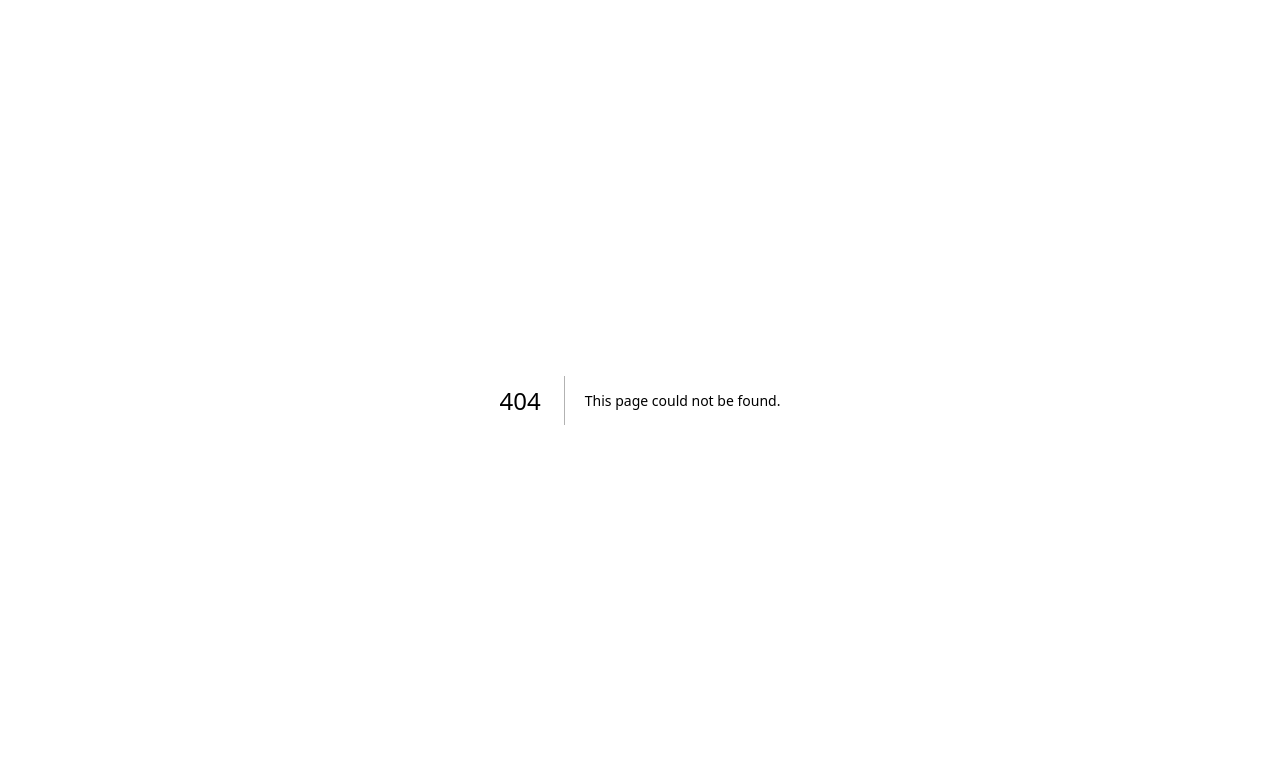
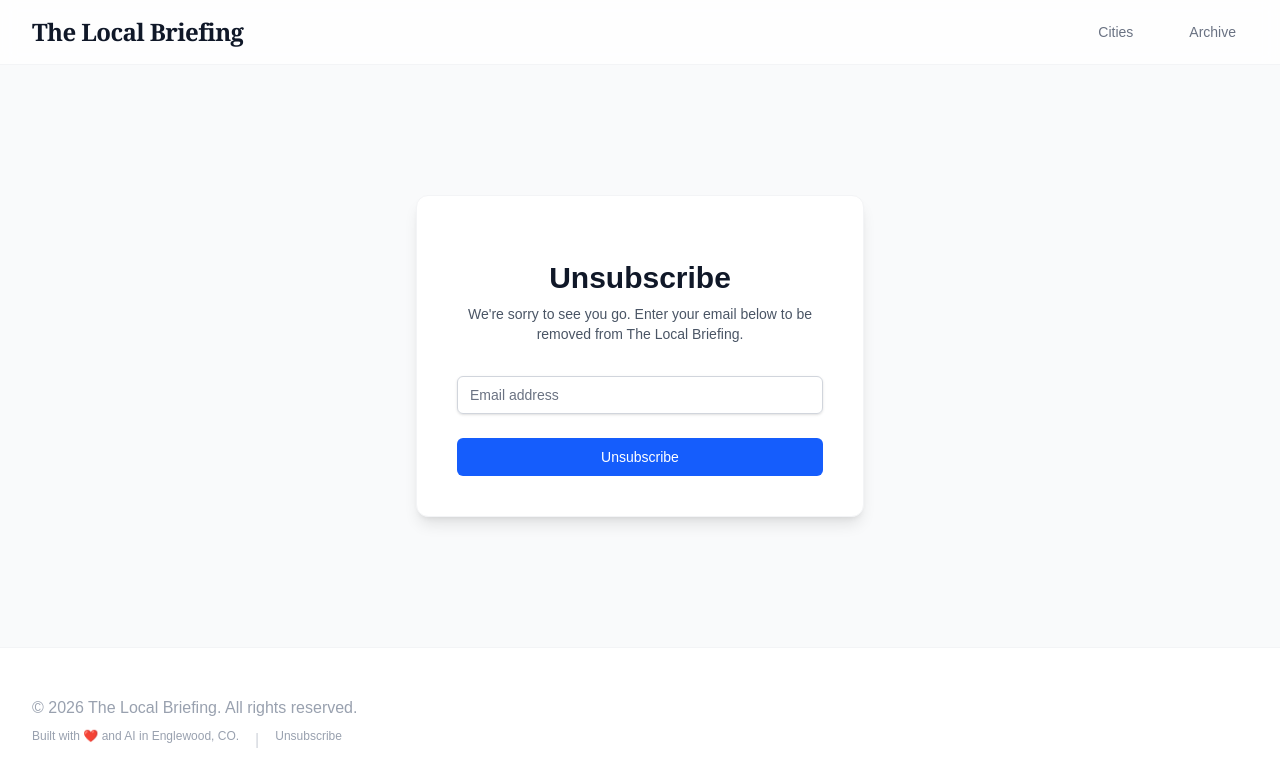
Before and after one commit to thelocalbriefing/the-local-briefing, a Next.js app: page /unsubscribe in a window 1280 px wide. Before the commit this address had no page. Shown: the top 782 px of the page. Built offline with nearby package versions, Linux system fonts and the light colour scheme.

Commit message:
feat: Replace Google Form links with branded Subscribe/Unsubscribe forms

```diff
--- a/app/components/Footer.tsx
+++ b/app/components/Footer.tsx
@@ -1,4 +1,6 @@
 // app/components/Footer.tsx
+import Link from 'next/link';
+
 export default function Footer() {
   return (
     <footer className="bg-white border-t border-gray-100">
@@ -10,9 +12,15 @@ export default function Footer() {
           <p className="text-base text-gray-400">
             &copy; {new Date().getFullYear()} The Local Briefing. All rights reserved.
           </p>
-          <p className="text-xs text-gray-400 mt-2">
-            Built with ❤️ and AI in Englewood, CO.
-          </p>
+          <div className="flex justify-center sm:justify-start space-x-4 mt-2">
+            <p className="text-xs text-gray-400">
+              Built with ❤️ and AI in Englewood, CO.
+            </p>
+            <span className="text-gray-300">|</span>
+            <Link href="/unsubscribe" className="text-xs text-gray-400 hover:text-gray-600 transition-colors">
+              Unsubscribe
+            </Link>
+          </div>
         </div>
       </div>
     </footer>
--- a/app/components/SubscribeForm.tsx
+++ b/app/components/SubscribeForm.tsx
@@ -4,11 +4,16 @@
 import { useState } from 'react';
 
 const CITIES = [
-  { id: 'englewood', label: 'Englewood, CO' },
-  { id: 'parker', label: 'Parker, CO' },
-  { id: 'austin', label: 'Austin, TX' },
-  { id: 'portland_me', label: 'Portland, ME' },
+  { id: 'Englewood', label: 'Englewood, CO' },
+  { id: 'Parker', label: 'Parker, CO' },
+  { id: 'Austin', label: 'Austin, TX' },
+  { id: 'Portland, ME', label: 'Portland, ME' },
 ];
+
+// Main Signup Form Configuration
+// Form ID: 1FAIpQLScXfR9-J-fJ-fJ-fJ-fJ-fJ-fJ-fJ (Example - Need real one)
+// Using a placeholder for now, user needs to provide the real "Subscribe" form details
+// Entry IDs needed: Email, City
 
 export default function SubscribeForm() {
   const [email, setEmail] = useState('');
@@ -19,11 +24,31 @@ export default function SubscribeForm() {
     e.preventDefault();
     setStatus('loading');
 
-    // Simulate API call for now (we'll implement the real one later)
-    setTimeout(() => {
-      setStatus('success');
-      setEmail('');
-    }, 1500);
+    // Google Form Configuration
+    // Form ID: 1FAIpQLScXk5fAHeMHA5dRJc37ukPAVWIJQET1YpjxS8nrJ_tPBAoXSQ
+    const GOOGLE_FORM_ACTION_URL = "https://docs.google.com/forms/d/e/1FAIpQLScXk5fAHeMHA5dRJc37ukPAVWIJQET1YpjxS8nrJ_tPBAoXSQ/formResponse";
+    const EMAIL_ENTRY_ID = "entry.2133701954";
+    const CITY_ENTRY_ID = "entry.328135518";
+
+    try {
+        const formData = new FormData();
+        formData.append(EMAIL_ENTRY_ID, email);
+        formData.append(CITY_ENTRY_ID, selectedCity);
+
+        // Mode 'no-cors' is required for Google Forms to avoid CORS errors in browser
+        await fetch(GOOGLE_FORM_ACTION_URL, {
+            method: "POST",
+            body: formData,
+            mode: "no-cors"
+        });
+
+        // Google Forms with no-cors doesn't return a readable status, so we assume success if no error thrown
+        setStatus('success');
+        setEmail('');
+    } catch (error) {
+        console.error('Subscribe error:', error);
+        setStatus('error');
+    }
   };
 
   return (
--- a/app/page.tsx
+++ b/app/page.tsx
@@ -19,9 +19,7 @@ export default function Home() {
               <br className="hidden sm:block" /> No doomscrolling, just the facts.
             </p>
             <div className="mt-8 flex justify-center">
-              <a href="https://forms.gle/qLVBLUJ5uHuBETB39" target="_blank" rel="noopener noreferrer" className="inline-flex items-center px-6 py-3 border border-transparent text-base font-medium rounded-md shadow-sm text-white bg-blue-600 hover:bg-blue-700 transition-colors duration-200">
-                Subscribe Free (via Google Forms)
-              </a>
+              <SubscribeForm />
             </div>
           </div>
         </section>
--- /dev/null
+++ b/app/unsubscribe/page.tsx
@@ -0,0 +1,119 @@
+'use client';
+
+import { useState } from 'react';
+import Header from '@/app/components/Header';
+import Footer from '@/app/components/Footer';
+
+export default function UnsubscribePage() {
+  const [email, setEmail] = useState('');
+  const [status, setStatus] = useState<'idle' | 'loading' | 'success' | 'error'>('idle');
+
+  const handleSubmit = async (e: React.FormEvent) => {
+    e.preventDefault();
+    setStatus('loading');
+
+    // Google Form Configuration
+    // ID: 1FAIpQLSfZPzrZBbfd4EUSjCPO5u5MpXDAgh3fDoyyJGjTbSDLvsSTbw
+    const GOOGLE_FORM_ACTION_URL = "https://docs.google.com/forms/d/e/1FAIpQLSfZPzrZBbfd4EUSjCPO5u5MpXDAgh3fDoyyJGjTbSDLvsSTbw/formResponse";
+    const EMAIL_ENTRY_ID = "entry.333009615";
+
+    try {
+        const formData = new FormData();
+        formData.append(EMAIL_ENTRY_ID, email);
+
+        // Mode 'no-cors' is required for Google Forms to avoid CORS errors in browser
+        await fetch(GOOGLE_FORM_ACTION_URL, {
+            method: "POST",
+            body: formData,
+            mode: "no-cors"
+        });
+
+        // Google Forms with no-cors doesn't return a readable status, so we assume success if no error thrown
+        setStatus('success');
+        setEmail('');
+    } catch (error) {
+        console.error('Unsubscribe error:', error);
+        setStatus('error');
+    }
+  };
+
+  return (
+    <div className="flex flex-col min-h-screen bg-gray-50">
+      <Header />
+
+      <main className="flex-grow flex items-center justify-center py-12 px-4 sm:px-6 lg:px-8">
+        <div className="max-w-md w-full space-y-8 bg-white p-10 rounded-xl shadow-lg border border-gray-100">
+          <div className="text-center">
+            <h2 className="mt-6 text-3xl font-extrabold text-gray-900">
+              Unsubscribe
+            </h2>
+            <p className="mt-2 text-sm text-gray-600">
+              We're sorry to see you go. Enter your email below to be removed from The Local Briefing.
+            </p>
+          </div>
+
+          {status === 'success' ? (
+            <div className="rounded-md bg-green-50 p-4">
+              <div className="flex">
+                <div className="flex-shrink-0">
+                  <svg className="h-5 w-5 text-green-400" xmlns="http://www.w3.org/2000/svg" viewBox="0 0 20 20" fill="currentColor" aria-hidden="true">
+                    <path fillRule="evenodd" d="M10 18a8 8 0 100-16 8 8 0 000 16zm3.707-9.293a1 1 0 00-1.414-1.414L9 10.586 7.707 9.293a1 1 0 00-1.414 1.414l2 2a1 1 0 001.414 0l4-4z" clipRule="evenodd" />
+                  </svg>
+                </div>
+                <div className="ml-3">
+                  <p className="text-sm font-medium text-green-800">
+                    You have been unsubscribed.
+                  </p>
+                </div>
+              </div>
+              <div className="mt-4 text-center">
+                <a href="/" className="text-sm font-medium text-green-600 hover:text-green-500">
+                  Return to Home
+                </a>
+              </div>
+            </div>
+          ) : (
+            <form className="mt-8 space-y-6" onSubmit={handleSubmit}>
+              <div className="rounded-md shadow-sm -space-y-px">
+                <div>
+                  <label htmlFor="email-address" className="sr-only">Email address</label>
+                  <input
+                    id="email-address"
+                    name="email"
+                    type="email"
+                    autoComplete="email"
+                    required
+                    className="appearance-none rounded-md relative block w-full px-3 py-2 border border-gray-300 placeholder-gray-500 text-gray-900 focus:outline-none focus:ring-blue-500 focus:border-blue-500 focus:z-10 sm:text-sm"
+                    placeholder="Email address"
+                    value={email}
+                    onChange={(e) => setEmail(e.target.value)}
+                  />
+                </div>
+              </div>
+
+              <div>
+                <button
+                  type="submit"
+                  disabled={status === 'loading'}
+                  className={`group relative w-full flex justify-center py-2 px-4 border border-transparent text-sm font-medium rounded-md text-white ${
+                    status === 'loading' ? 'bg-blue-400' : 'bg-blue-600 hover:bg-blue-700'
+                  } focus:outline-none focus:ring-2 focus:ring-offset-2 focus:ring-blue-500 transition-colors duration-200`}
+                >
+                  {status === 'loading' ? 'Processing...' : 'Unsubscribe'}
+                </button>
+              </div>
+
+              {status === 'error' && (
+                <p className="text-center text-sm text-red-600">
+                  Something went wrong. Please try again.
+                </p>
+              )}
+            </form>
+          )}
+        </div>
+      </main>
+
+      <Footer />
+    </div>
+  );
+}
```
